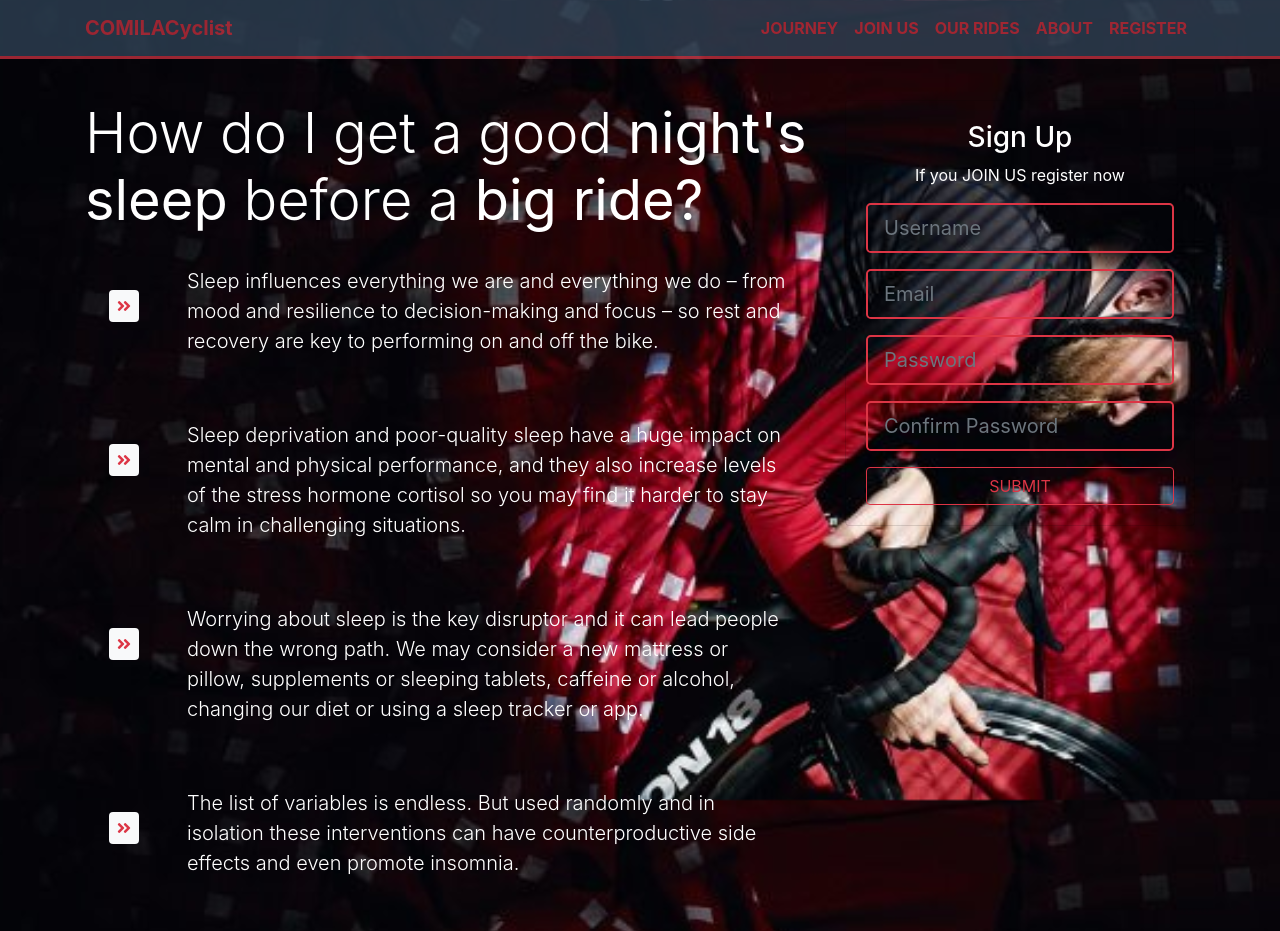
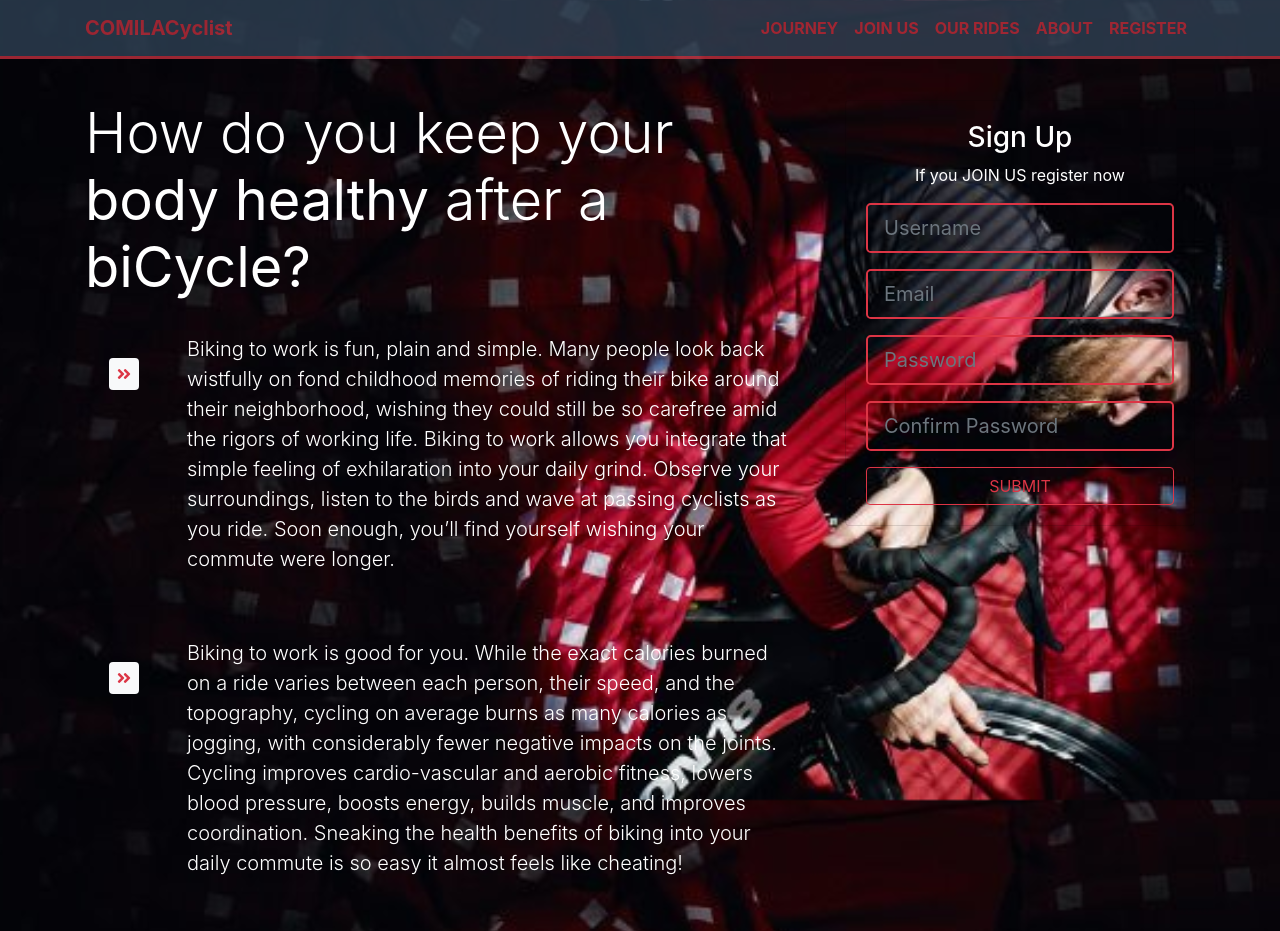
Before and after one commit to sajib2183/project-16, a plain HTML site: page index.html in a window 1280 px wide. Shown: the top 931 px of the page. Drawn offline with nearby package versions, Linux system fonts and the light colour scheme.

Commit message:
Update index.html

```diff
--- a/index.html
+++ b/index.html
@@ -41,13 +41,13 @@
                 <div class="container">
                     <div class="row">
                         <div class="col-lg-8 col-md-12">
-                            <h1 class="display-4">How do I get a good <strong>night's  sleep </strong>before a <strong>big ride?</strong></h1>
+                            <h1 class="display-4">How do you keep your <strong>body healthy </strong>after a <strong>biCycle?</strong></h1>
                             <div class="d-flex flex-row">
                                 <div class="p-4 mt-4">
                                     <i class="fas fa-angle-double-right bg-light text-danger p-2 rounded"></i>
                                 </div>
                                 <div class="p-4">
-                                    <p class="lead">Sleep influences everything we are and everything we do – from mood and resilience to decision-making and focus – so rest and recovery are key to performing on and off the bike.</p>
+                                    <p class="lead">Biking to work is fun, plain and simple. Many people look back wistfully on fond childhood memories of riding their bike around their neighborhood, wishing they could still be so carefree amid the rigors of working life. Biking to work allows you integrate that simple feeling of exhilaration into your daily grind. Observe your surroundings, listen to the birds and wave at passing cyclists as you ride. Soon enough, you’ll find yourself wishing your commute were longer.</p>
                                 </div>
                             </div>
                             <div class="d-flex flex-row">
@@ -55,7 +55,7 @@
                                     <i class="fas fa-angle-double-right  bg-light text-danger p-2 rounded"></i>
                                 </div>
                                 <div class="p-4">
-                                    <p class="lead">Sleep deprivation and poor-quality sleep have a huge impact on mental and physical performance, and they also increase levels of the stress hormone cortisol so you may find it harder to stay calm in challenging situations.</p>
+                                    <p class="lead">Biking to work is good for you. While the exact calories burned on a ride varies between each person, their speed, and the topography, cycling on average burns as many calories as jogging, with considerably fewer negative impacts on the joints. Cycling improves cardio-vascular and aerobic fitness, lowers blood pressure, boosts energy, builds muscle, and improves coordination. Sneaking the health benefits of biking into your daily commute is so easy it almost feels like cheating!</p>
                                 </div>
                             </div>
                             <div class="d-flex flex-row">
@@ -63,7 +63,7 @@
                                     <i class="fas fa-angle-double-right  bg-light text-danger p-2 rounded"></i>
                                 </div>
                                 <div class="p-4">
-                                    <p class="lead">Worrying about sleep is the key disruptor and it can lead people down the wrong path. We may consider a new mattress or pillow, supplements or sleeping tablets, caffeine or alcohol, changing our diet or using a sleep tracker or app.</p>
+                                    <p class="lead">Biking to work makes you happier. While most people would not identify sitting in traffic, navigating a congested city, or riding crowded public transit as activities that calm them down or make them happy, cycling to work can actually transform your daily commute into a moderate form of therapy. Numerous studies have shown that daily exercise can reduce stress, alleviate symptoms of depression, improve sleep patterns for individuals with insomnia, and reduce anxiety. Furthermore, exercising outdoors – both in urban and rural contexts – has been proven to boost self-confidence and improve overall mood.</p>
                                 </div>
                             </div>
                             <div class="d-flex flex-row">
@@ -71,7 +71,7 @@
                                     <i class="fas fa-angle-double-right bg-light text-danger p-2 rounded"></i>
                                 </div>
                                 <div class="p-4">
-                                    <p class="lead">The list of variables is endless. But used randomly and in isolation these interventions can have counterproductive side effects and even promote insomnia.</p>
+                                    <p class="lead">Biking to work makes you smarter. While it may not turn you into an astrophysicist overnight, research has proven that moderate, daily exercise can prevent cognitive decline, sharpen memory and learning, and improve overall brain performance. So even if biking to work doesn’t turn you into a Rhodes Scholar, at the very least it will make you better at your job.</p>
                                 </div>
                             </div>
                             </div>
```
